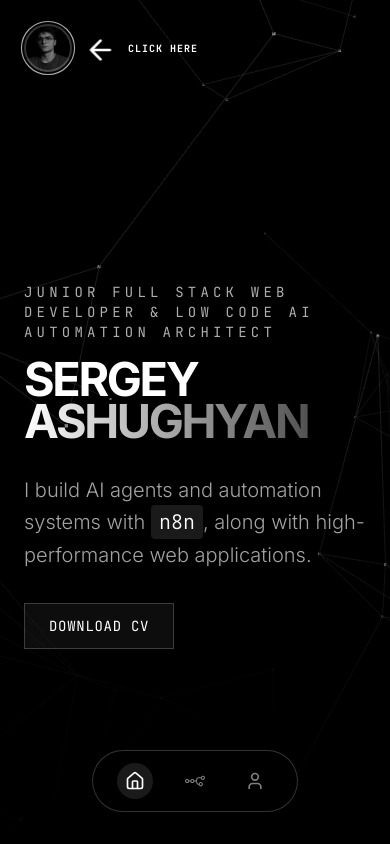
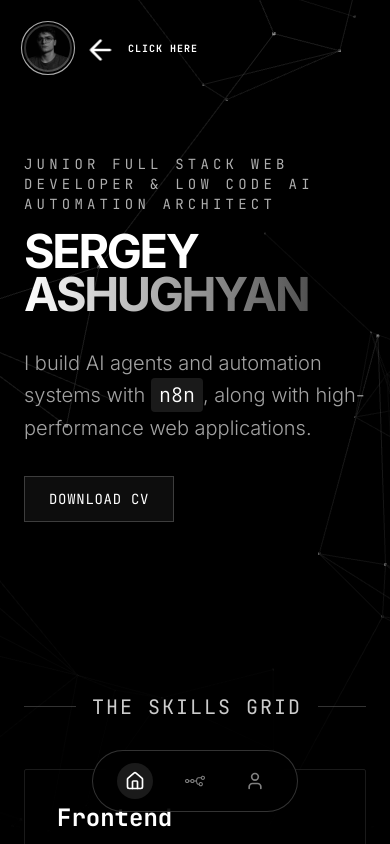
Before and after one commit to ashseryoja/seryoja-portfolio-self-branding-website, a Next.js app: page / in a window 390 px wide. Shown: the top 844 px of the page. Built offline with nearby package versions, Linux system fonts and the light colour scheme.

Commit message:
Add Download CV button and reduce mobile hero section top spacing

```diff
--- a/src/app/page.tsx
+++ b/src/app/page.tsx
@@ -44,10 +44,10 @@ export default function Home() {
       <NetworkBackground />
 
       {/* Content Overlay */}
-      <div className="relative z-10 w-full max-w-7xl mx-auto px-6 pt-32 pb-48 selection:bg-white selection:text-black">
+      <div className="relative z-10 w-full max-w-7xl mx-auto px-6 pt-16 md:pt-32 pb-48 selection:bg-white selection:text-black">
 
         {/* HERO SECTION */}
-        <section className="min-h-[80vh] flex flex-col justify-center reveal-section">
+        <section className="min-h-[65vh] md:min-h-[80vh] flex flex-col justify-center reveal-section">
           <h2 className="font-mono text-sm tracking-[0.3em] uppercase opacity-70 mb-4 animate-pulse">
             Junior Full Stack Web Developer & Low Code AI Automation Architect
           </h2>
```
